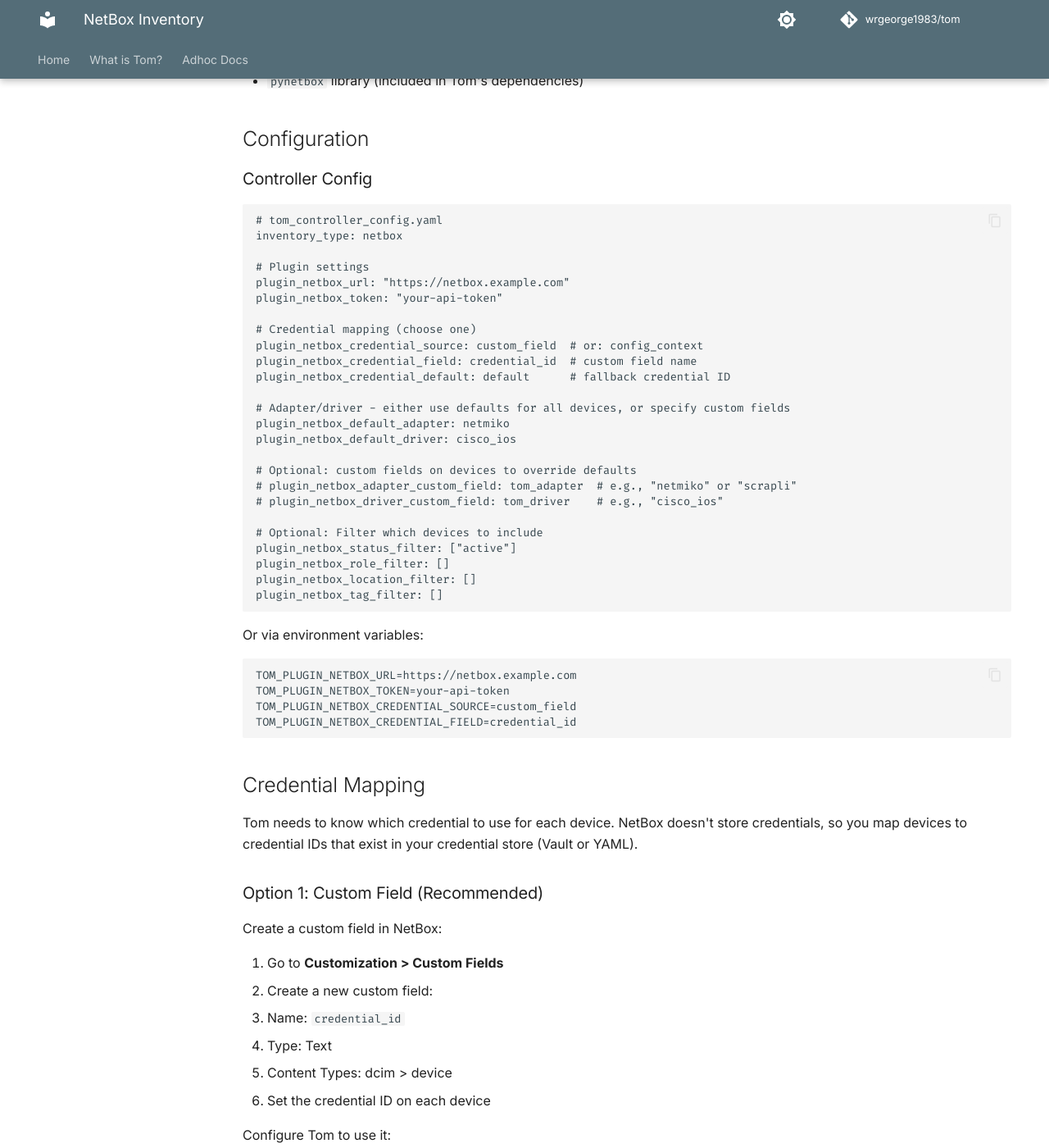
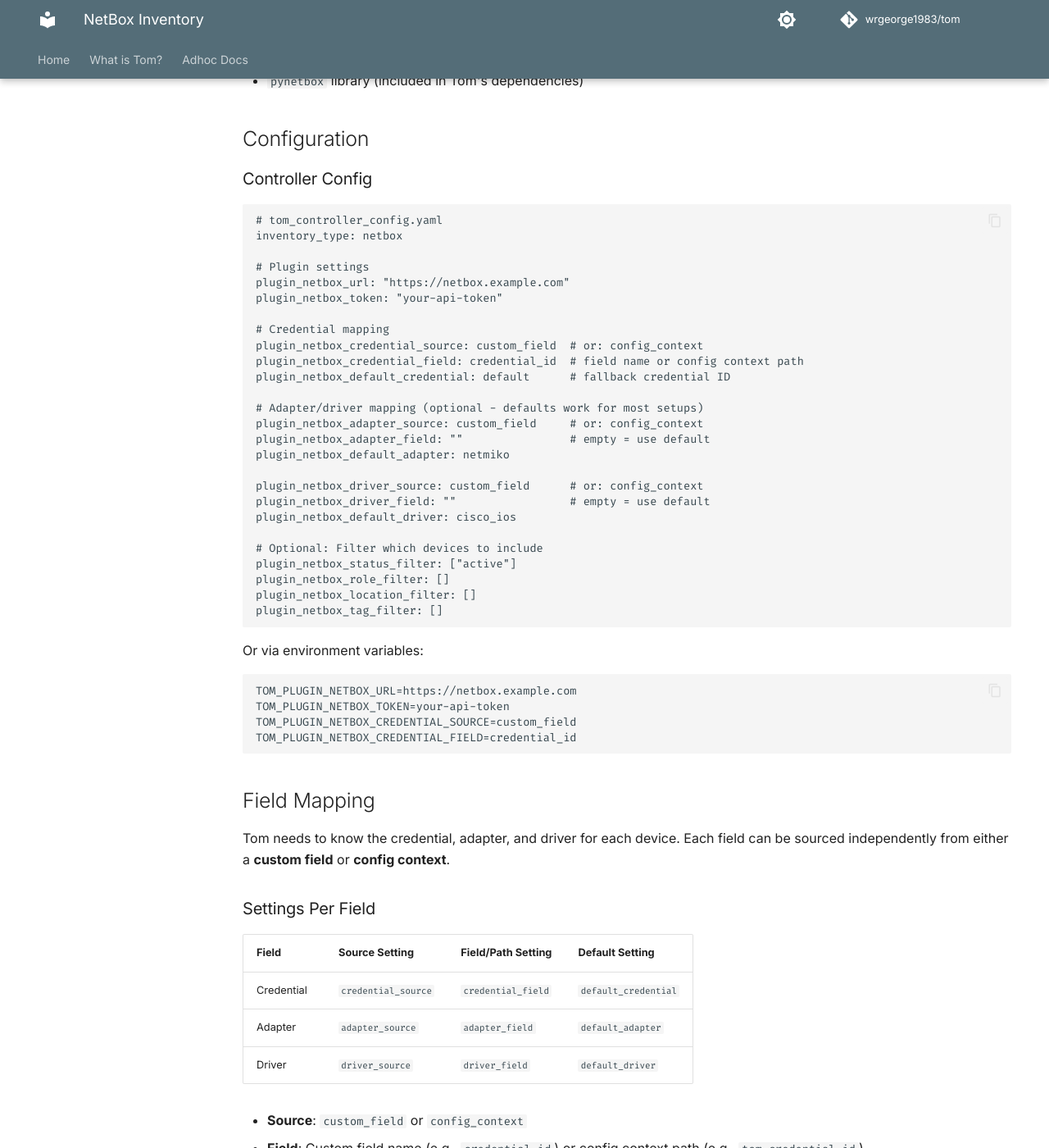
Before and after one commit to wrgeorge1983/Tom, an MkDocs documentation site: the page built from docs/docs/real/inventory-netbox.md, in a window 1280 px wide and 1400 px high, scrolled down 493 px. Shown: the whole window at 82% size. Built offline with MkDocs 1.6.1 and Material for MkDocs 9.7.7, drawn with Linux system fonts in a browser that asks for light colours; comment, search, counter and statistics services are not loaded; the version menu is left out; some of the changed text lies outside the part shown.

Commit message:
Add documentation for inventory plugins and tutorial setup
- Document per-field source configuration for Nautobot/NetBox
- Add drivers reference page
- Add Nautobot device setup guide
- Add tutorial configs for Tom integration

````diff
--- a/docs/docs/real/inventory-netbox.md
+++ b/docs/docs/real/inventory-netbox.md
@@ -24,18 +24,19 @@
 plugin_netbox_url: "https://netbox.example.com"
 plugin_netbox_token: "your-api-token"
 
-# Credential mapping (choose one)
+# Credential mapping
 plugin_netbox_credential_source: custom_field  # or: config_context
-plugin_netbox_credential_field: credential_id  # custom field name
-plugin_netbox_credential_default: default      # fallback credential ID
+plugin_netbox_credential_field: credential_id  # field name or config context path
+plugin_netbox_default_credential: default      # fallback credential ID
 
-# Adapter/driver - either use defaults for all devices, or specify custom fields
+# Adapter/driver mapping (optional - defaults work for most setups)
+plugin_netbox_adapter_source: custom_field     # or: config_context
+plugin_netbox_adapter_field: ""                # empty = use default
 plugin_netbox_default_adapter: netmiko
+
+plugin_netbox_driver_source: custom_field      # or: config_context
+plugin_netbox_driver_field: ""                 # empty = use default
 plugin_netbox_default_driver: cisco_ios
-
-# Optional: custom fields on devices to override defaults
-# plugin_netbox_adapter_custom_field: tom_adapter  # e.g., "netmiko" or "scrapli"
-# plugin_netbox_driver_custom_field: tom_driver    # e.g., "cisco_ios"
 
 # Optional: Filter which devices to include
 plugin_netbox_status_filter: ["active"]
@@ -53,37 +54,63 @@
 TOM_PLUGIN_NETBOX_CREDENTIAL_FIELD=credential_id
 ```
 
-## Credential Mapping
+## Field Mapping
 
-Tom needs to know which credential to use for each device. NetBox doesn't store credentials, so you map devices to credential IDs that exist in your credential store (Vault or YAML).
+Tom needs to know the credential, adapter, and driver for each device. Each field can be sourced independently from either a **custom field** or **config context**.
 
-### Option 1: Custom Field (Recommended)
+### Settings Per Field
 
-Create a custom field in NetBox:
+| Field | Source Setting | Field/Path Setting | Default Setting |
+|-------|----------------|-------------------|-----------------|
+| Credential | `credential_source` | `credential_field` | `default_credential` |
+| Adapter | `adapter_source` | `adapter_field` | `default_adapter` |
+| Driver | `driver_source` | `driver_field` | `default_driver` |
+
+- **Source**: `custom_field` or `config_context`
+- **Field**: Custom field name (e.g., `credential_id`) or config context path (e.g., `tom.credential_id`)
+- **Default**: Fallback value when field is empty or not found
+
+### Option 1: Custom Fields
+
+Create custom fields in NetBox:
 
 1. Go to **Customization > Custom Fields**
-2. Create a new custom field:
-   - Name: `credential_id`
-   - Type: Text
-   - Content Types: dcim > device
-3. Set the credential ID on each device
+2. Create custom fields:
+   - `credential_id` (Text) - required
+   - `tom_adapter` (Text) - optional
+   - `tom_driver` (Text) - optional
+3. Content Types: dcim > device
+4. Set values on each device
 
-Configure Tom to use it:
+Configure Tom:
 
 ```yaml
 plugin_netbox_credential_source: custom_field
 plugin_netbox_credential_field: credential_id
-plugin_netbox_credential_default: default
+plugin_netbox_default_credential: default
+
+plugin_netbox_adapter_source: custom_field
+plugin_netbox_adapter_field: tom_adapter    # or empty to use default
+plugin_netbox_default_adapter: netmiko
+
+plugin_netbox_driver_source: custom_field
+plugin_netbox_driver_field: tom_driver      # or empty to use default
+plugin_netbox_default_driver: cisco_ios
 ```
 
 ### Option 2: Config Context
 
-Use NetBox config context for more complex scenarios:
+Use NetBox config context for all Tom settings (no custom fields required):
 
 ```yaml
 plugin_netbox_credential_source: config_context
-plugin_netbox_credential_context_path: tom.credential_id
-plugin_netbox_credential_default: default
+plugin_netbox_credential_field: tom.credential_id
+
+plugin_netbox_adapter_source: config_context
+plugin_netbox_adapter_field: tom.adapter
+
+plugin_netbox_driver_source: config_context
+plugin_netbox_driver_field: tom.driver
 ```
 
 In NetBox, add config context to devices:
@@ -91,42 +118,39 @@
 ```json
 {
   "tom": {
-    "credential_id": "lab_creds"
+    "credential_id": "lab_creds",
+    "adapter": "netmiko",
+    "driver": "cisco_ios"
   }
 }
 ```
 
-The path supports nested keys (e.g., `tom.credentials.ssh`).
+Config context paths support nesting (e.g., `tom.network.credential_id`).
 
-## Adapter and Driver
+### Option 3: Mixed Sources
 
-NetBox doesn't have built-in fields for network automation drivers. You have two options:
-
-### Option 1: Use Defaults (Simple)
-
-If all your devices use the same adapter and driver, just set defaults:
+You can mix sources - for example, credential from custom field, driver from config context:
 
 ```yaml
+plugin_netbox_credential_source: custom_field
+plugin_netbox_credential_field: credential_id
+
+plugin_netbox_driver_source: config_context
+plugin_netbox_driver_field: tom.driver
+```
+
+### Minimal Setup
+
+If all devices use the same adapter/driver, just configure credentials:
+
+```yaml
+plugin_netbox_credential_source: custom_field
+plugin_netbox_credential_field: credential_id
 plugin_netbox_default_adapter: netmiko
 plugin_netbox_default_driver: cisco_ios
 ```
 
-### Option 2: Use Custom Fields (Per-Device)
-
-For mixed environments, create custom fields in NetBox and configure Tom to read them:
-
-1. In NetBox, create custom fields on the Device model (e.g., `tom_adapter`, `tom_driver`)
-2. Set values on your devices
-3. Configure Tom to use them:
-
-```yaml
-plugin_netbox_adapter_custom_field: tom_adapter
-plugin_netbox_driver_custom_field: tom_driver
-
-# Defaults for devices without custom field values
-plugin_netbox_default_adapter: netmiko
-plugin_netbox_default_driver: cisco_ios
-```
+Leave `adapter_field` and `driver_field` empty (or omit them) to use defaults.
 
 ## Device Filtering
 
@@ -167,8 +191,6 @@
 - Type: Text
 - Assign to devices
 
-Configure your platforms with netmiko drivers.
-
 Assign primary IPs to devices.
 
 ### 2. Tom Configuration
@@ -209,6 +233,27 @@
   -d '{"command": "show version", "wait": true}'
 ```
 
+## Settings Reference
+
+| Setting | Default | Description |
+|---------|---------|-------------|
+| `url` | (required) | NetBox URL |
+| `token` | (required) | API token |
+| `credential_source` | `custom_field` | `custom_field` or `config_context` |
+| `credential_field` | `credential_id` | Field name or config context path |
+| `default_credential` | `default` | Fallback credential ID |
+| `adapter_source` | `custom_field` | `custom_field` or `config_context` |
+| `adapter_field` | `""` | Field name or config context path (empty = use default) |
+| `default_adapter` | `netmiko` | `netmiko` or `scrapli` |
+| `driver_source` | `custom_field` | `custom_field` or `config_context` |
+| `driver_field` | `""` | Field name or config context path (empty = use default) |
+| `default_driver` | `cisco_ios` | Netmiko/Scrapli driver name |
+| `default_port` | `22` | SSH port |
+| `status_filter` | `[]` | Filter by device status |
+| `role_filter` | `[]` | Filter by device role |
+| `location_filter` | `[]` | Filter by location |
+| `tag_filter` | `[]` | Filter by tags |
+
 ## Troubleshooting
 
 ### "400" Errors from NetBox
@@ -221,31 +266,14 @@
 plugin_netbox_status_filter: []
 ```
 
+### Device Not Using Expected Driver
 
-## Filtering
+Check the order of precedence:
+1. If `driver_field` is set and device has a value, that's used
+2. Otherwise `default_driver` is used
 
-### Config-Level Filters
-
-These filters are applied when querying NetBox and control which devices Tom knows about:
-
-- `plugin_netbox_status_filter`
-- `plugin_netbox_role_filter`
-- `plugin_netbox_location_filter`
-- `plugin_netbox_tag_filter`
-
-### Inline API Filters
-
-When exporting inventory via the API, you can filter on any field in the returned data:
-
-| Field | Description |
-|-------|-------------|
-| `Caption` | Device name |
-| `host` | IP address or hostname |
-| `adapter` | netmiko or scrapli |
-| `adapter_driver` | Platform driver |
-| `credential_id` | Credential reference |
+To debug, export inventory and check what Tom sees:
 
 ```bash
-curl "http://localhost:8000/api/inventory/export?adapter_driver=cisco_ios" \
-  -H "X-API-Key: your-api-key"
+curl "http://localhost:8000/api/inventory/export" -H "X-API-Key: your-key"
 ```
````
Also changed, not shown: other parts of docs/docs/real/inventory-netbox.md (+3 -1 lines), docs/docs/index.md (+2 -0 lines), docs/docs/real/configuration.md (+4 -0 lines), docs/docs/real/drivers.md (added, +201 -0 lines), docs/docs/real/index.md (+1 -0 lines), docs/docs/real/inventory-nautobot.md (+105 -61 lines), docs/docs/real/nautobot-device-setup.md (added, +187 -0 lines), tutorial-configs/README.md (added), 3 other files.
